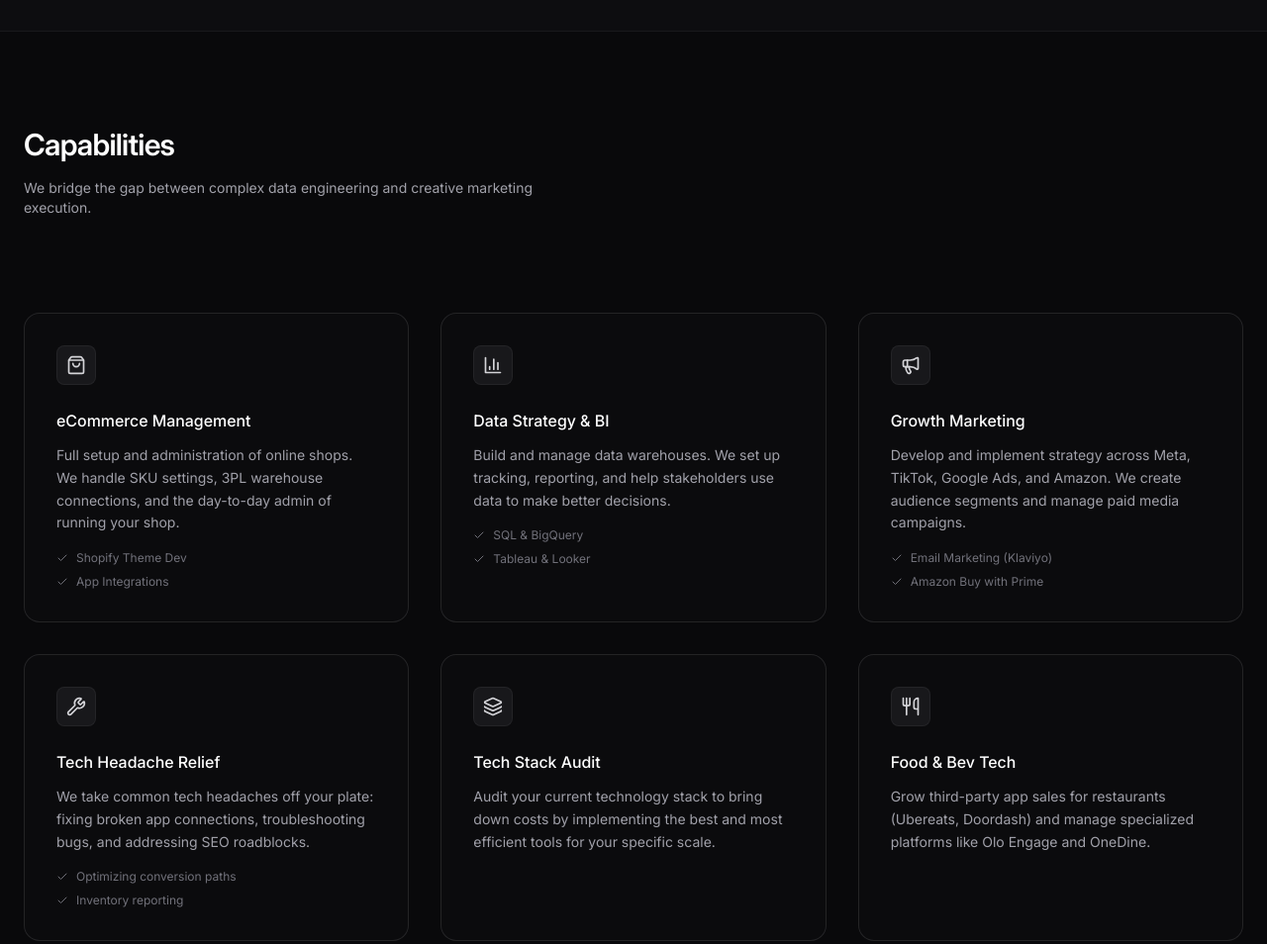
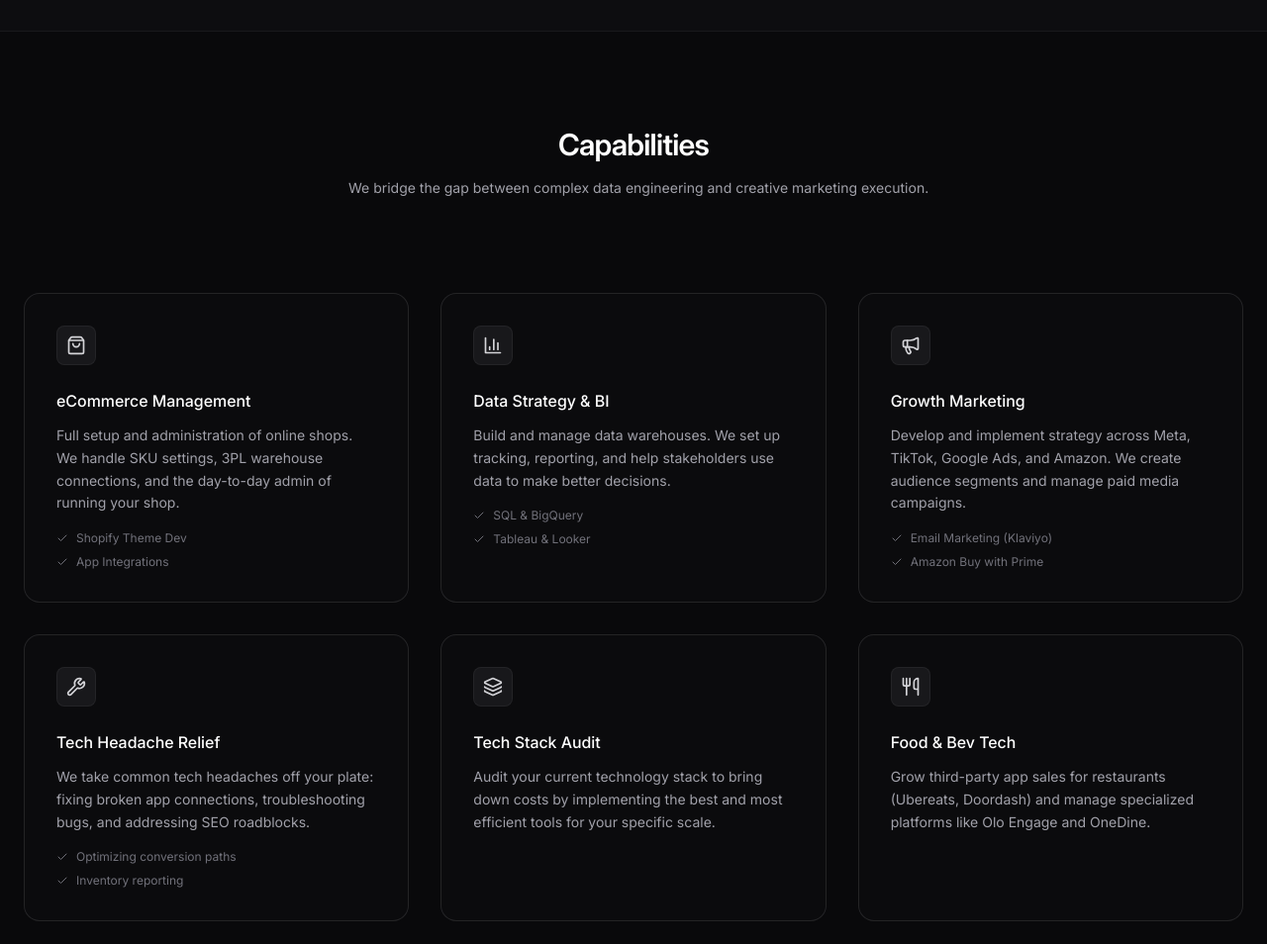
Before and after one commit to GLF-Analytics/GLF-Site-V2, an Astro site: page / in a window 1280 px wide. Shown: the part 820-1774 px from the top of the page at 99% size. Built offline with nearby package versions, Linux system fonts and the light colour scheme; Astro itself is replaced by a stand-in of ours.

Commit message:
center headings

```diff
--- a/src/components/Capabilities.astro
+++ b/src/components/Capabilities.astro
@@ -44,11 +44,11 @@ const capabilities = [
 ---
 <section class="border-white/5 border-b pt-24 pr-6 pb-24 pl-6" id="services">
   <div class="max-w-7xl mx-auto">
-    <div class="md:mb-24 mb-16">
+    <div class="md:mb-24 mb-16 text-center">
       <h2 class="text-2xl md:text-3xl font-semibold text-white tracking-tight mb-4">
         Capabilities
       </h2>
-      <p class="text-zinc-400 text-sm max-w-xl">
+      <p class="text-zinc-400 text-sm max-w-xl mx-auto md:whitespace-nowrap">
         We bridge the gap between complex data engineering and creative marketing execution.
       </p>
     </div>
--- a/src/components/Team.astro
+++ b/src/components/Team.astro
@@ -9,7 +9,7 @@ const team = [
 ---
 <section id="team" class="py-24 px-6 border-b border-white/5 bg-zinc-900/10">
   <div class="max-w-7xl mx-auto">
-    <h2 class="text-2xl font-semibold text-white tracking-tight mb-12">The Team</h2>
+    <h2 class="text-2xl font-semibold text-white tracking-tight mb-12 text-center">The Team</h2>
     <div class="grid grid-cols-2 md:grid-cols-3 lg:grid-cols-5 gap-6">
       {team.map((member) => (
         <div
```
